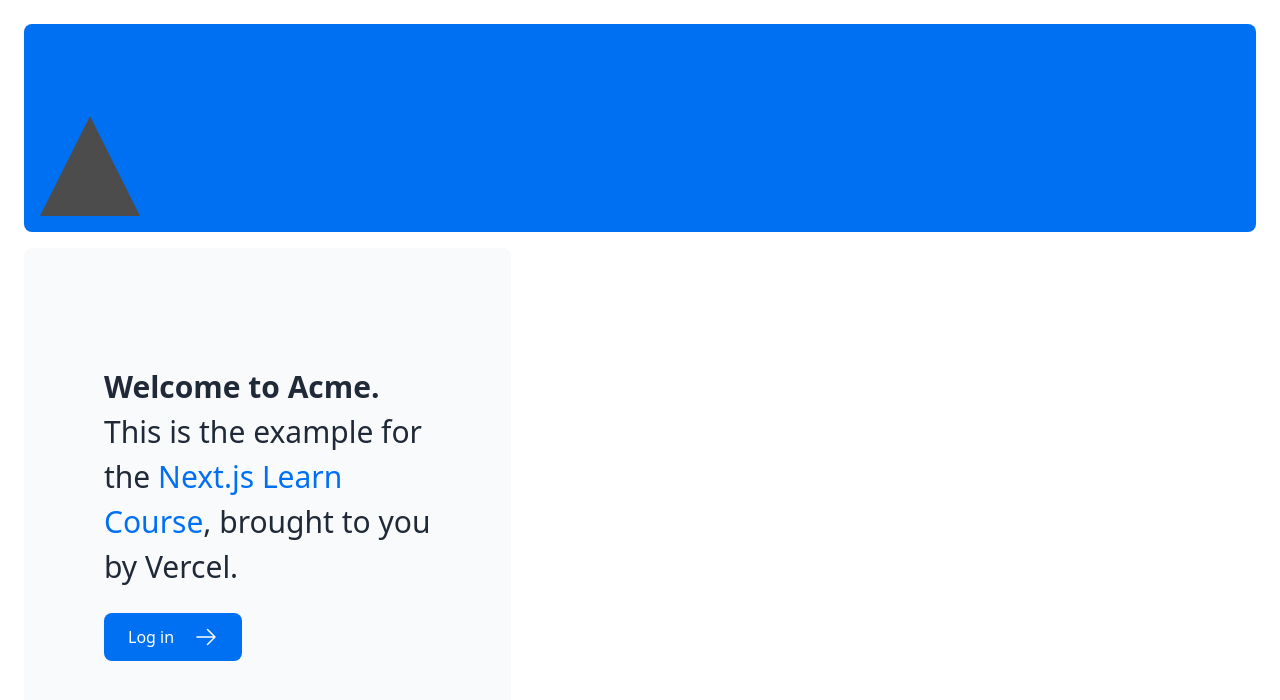
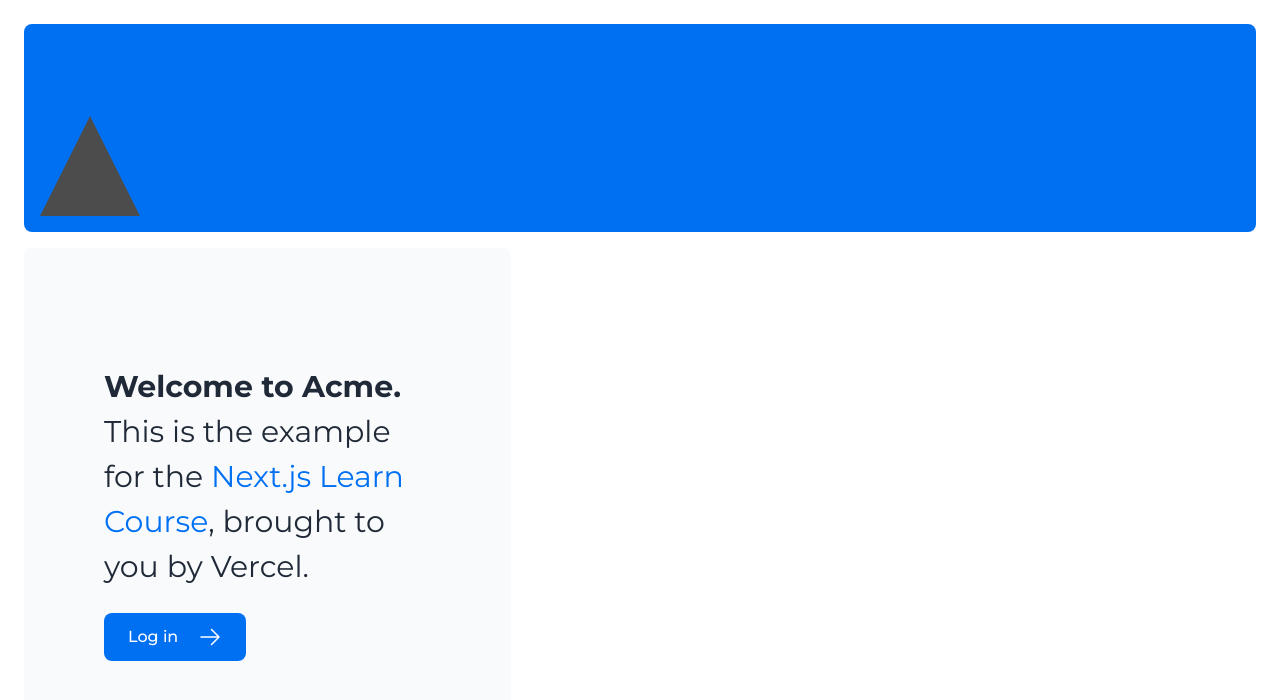
Before and after one commit to danielmateu/nextjs14-dashboard, a Next.js app: page / in a window 1280 px wide. Shown: the top 700 px of the page. Built offline with nearby package versions, Linux system fonts and the light colour scheme.

Commit message:
añadiendo fuentes

```diff
--- a/app/layout.tsx
+++ b/app/layout.tsx
@@ -1,3 +1,4 @@
+import { montserrat } from './ui/fonts';
 import './ui/global.css';
 
 export default function RootLayout({
@@ -7,8 +8,7 @@ export default function RootLayout({
 }) {
   return (
     <html lang="en">
-      <body>
-        {/* <h1>Dashboard</h1> */}
+      <body className={`${montserrat.className} antialiased`}>
         {children}
       </body>
     </html >
--- /dev/null
+++ b/app/ui/fonts.ts
@@ -0,0 +1,3 @@
+import { Montserrat } from 'next/font/google'
+
+export const montserrat = Montserrat({ subsets: ['latin'] })
```
